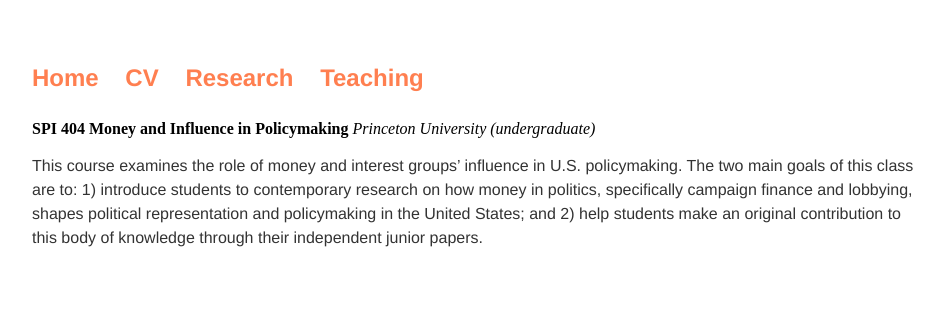
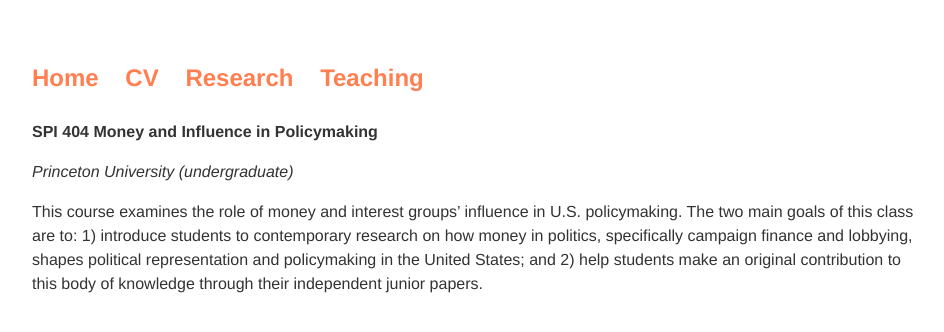
Before and after one commit to zhaoliresearch/zhaoliresearch.github.io, a Jekyll site: the page built from teaching/index.html, in a window 1280 px wide. Shown: the top 332 px of the page, without its empty margins (160-1104 px from the left). Built offline with Jekyll 4.4.1, drawn with Linux system fonts in a browser that asks for light colours.

```diff
--- a/teaching/index.html
+++ b/teaching/index.html
@@ -3,8 +3,8 @@ layout: default
 title: Zhao Li, Ph.D.
 ---
 <div class="blurb">
-<b>SPI 404 Money and Influence in Policymaking</b>
-<i>Princeton University (undergraduate)</i>
-<p>This course examines the role of money and interest groups’ influence in U.S. policymaking. The two main goals of this class are to: 1) introduce students to contemporary research on how money in politics, specifically campaign
+  <p><b>SPI 404 Money and Influence in Policymaking</b></p>
+  <p><i>Princeton University (undergraduate)</i></p>
+  <p>This course examines the role of money and interest groups’ influence in U.S. policymaking. The two main goals of this class are to: 1) introduce students to contemporary research on how money in politics, specifically campaign
 finance and lobbying, shapes political representation and policymaking in the United States; and 2) help students make an original contribution to this body of knowledge through their independent junior papers.</p>
 </div><!-- /.blurb -->
```
